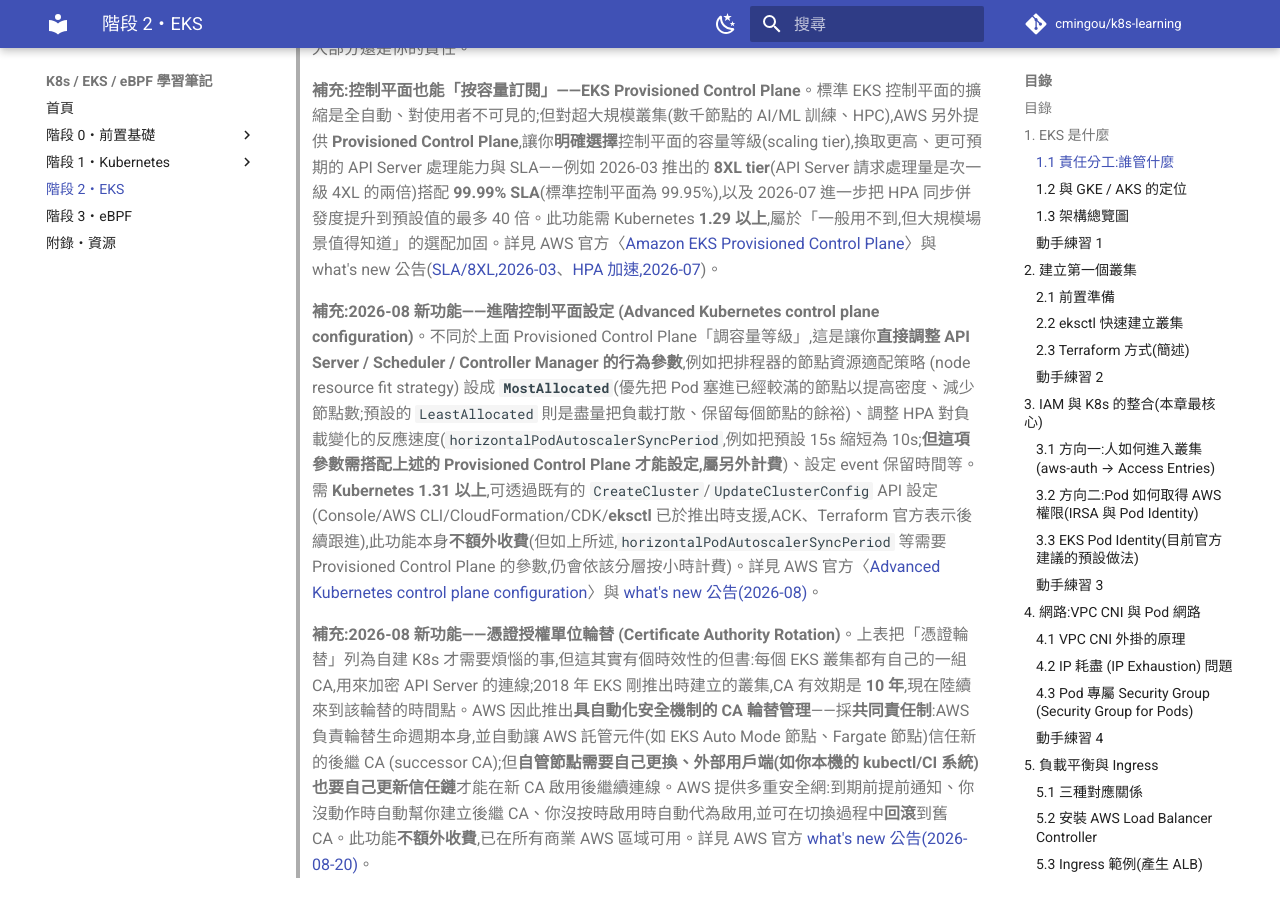
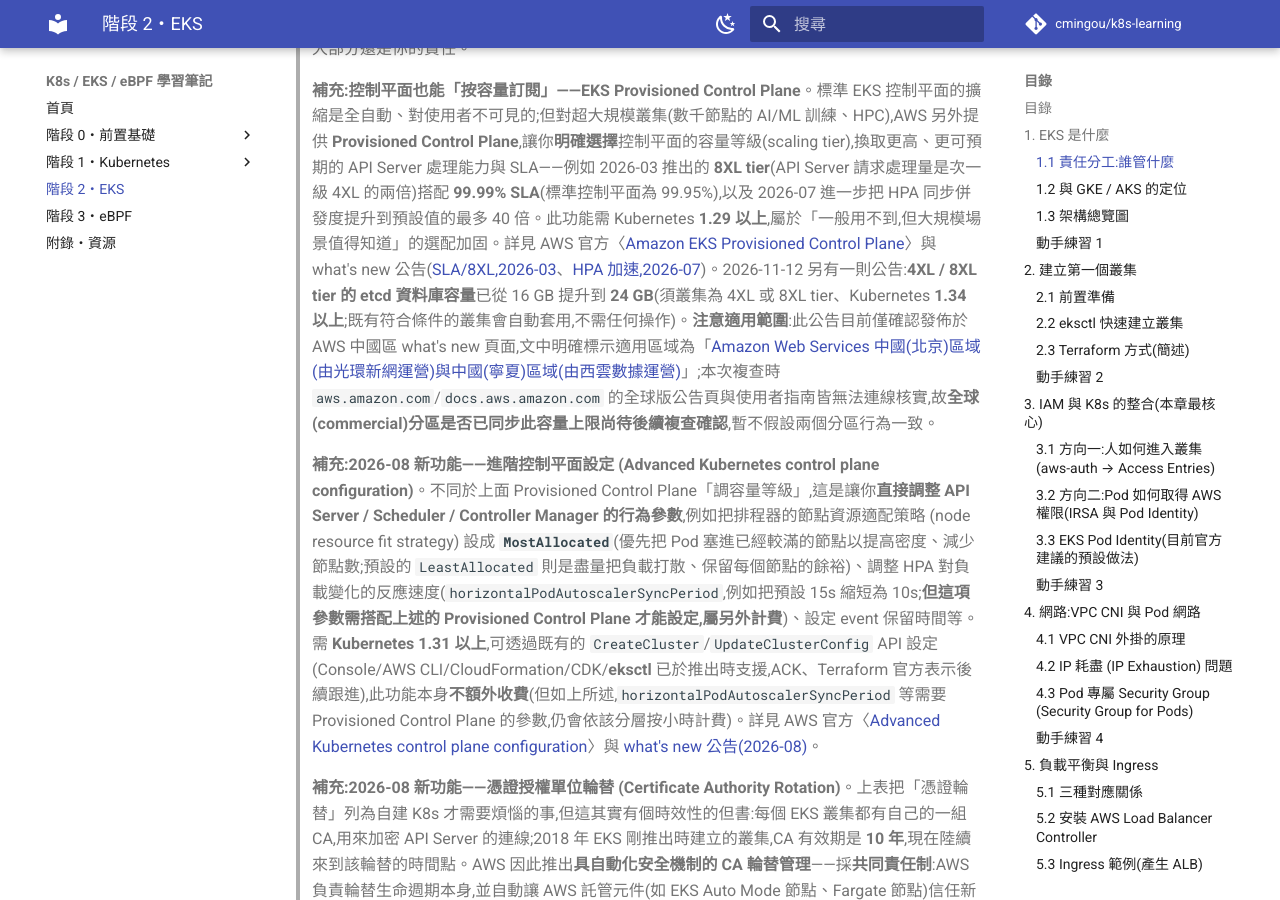
Before and after one commit to cmingou/k8s-learning, an MkDocs documentation site: the page built from docs/02-eks/README.md, in a window 1280 px wide and 900 px high, scrolled down 1586 px. Built offline with MkDocs 1.6.1 and Material for MkDocs 9.7.7, drawn with Linux system fonts in a browser that asks for light colours; comment, search, counter and statistics services are not loaded; some of the changed text lies outside the part shown.

Commit message:
Correct kube-proxy IPVS removal timeline; verify EKS Provisioned Control Plane etcd/Karpenter upgrade notes
- 03-networking-service.md: KEP-5495's actual schedule (per kubernetes.io/blog/2026/11/16/ipvs-removal) is
  feature gate default-false in v1.40 and code removal in v1.43, not v1.37 as previously stated.
- 02-eks/README.md: add Karpenter v1.15.3 EC2NodeClass empty-selector-term Action Required note
  (verified against the GitHub release). Add the AWS-announced Provisioned Control Plane 24 GB etcd
  bump, but scope it explicitly to the AWS China what's-new post that is the only source found this
  review, since aws.amazon.com/docs.aws.amazon.com could not be reached to confirm global rollout.

```diff
--- a/docs/02-eks/README.md
+++ b/docs/02-eks/README.md
@@ -41,7 +41,7 @@
 
 > 重點觀念:**EKS 不是「全託管」,是「控制平面託管」。** 資料平面 (Data Plane,也就是節點與應用) 大部分還是你的責任。
 
-> **補充:控制平面也能「按容量訂閱」——EKS Provisioned Control Plane**。標準 EKS 控制平面的擴縮是全自動、對使用者不可見的;但對超大規模叢集(數千節點的 AI/ML 訓練、HPC),AWS 另外提供 **Provisioned Control Plane**,讓你**明確選擇**控制平面的容量等級(scaling tier),換取更高、更可預期的 API Server 處理能力與 SLA——例如 2026-03 推出的 **8XL tier**(API Server 請求處理量是次一級 4XL 的兩倍)搭配 **99.99% SLA**(標準控制平面為 99.95%),以及 2026-07 進一步把 HPA 同步併發度提升到預設值的最多 40 倍。此功能需 Kubernetes **1.29 以上**,屬於「一般用不到,但大規模場景值得知道」的選配加固。詳見 AWS 官方〈[Amazon EKS Provisioned Control Plane](https://docs.aws.amazon.com/eks/latest/userguide/eks-provisioned-control-plane.html)〉與 what's new 公告([SLA/8XL,2026-03](https://aws.amazon.com/about-aws/whats-new/2026/03/amazon-eks-announces-sla-8xl-scaling-tier)、[HPA 加速,2026-07](https://aws.amazon.com/about-aws/whats-new/2026/07/amazon-eks-provisioned-control/))。
+> **補充:控制平面也能「按容量訂閱」——EKS Provisioned Control Plane**。標準 EKS 控制平面的擴縮是全自動、對使用者不可見的;但對超大規模叢集(數千節點的 AI/ML 訓練、HPC),AWS 另外提供 **Provisioned Control Plane**,讓你**明確選擇**控制平面的容量等級(scaling tier),換取更高、更可預期的 API Server 處理能力與 SLA——例如 2026-03 推出的 **8XL tier**(API Server 請求處理量是次一級 4XL 的兩倍)搭配 **99.99% SLA**(標準控制平面為 99.95%),以及 2026-07 進一步把 HPA 同步併發度提升到預設值的最多 40 倍。此功能需 Kubernetes **1.29 以上**,屬於「一般用不到,但大規模場景值得知道」的選配加固。詳見 AWS 官方〈[Amazon EKS Provisioned Control Plane](https://docs.aws.amazon.com/eks/latest/userguide/eks-provisioned-control-plane.html)〉與 what's new 公告([SLA/8XL,2026-03](https://aws.amazon.com/about-aws/whats-new/2026/03/amazon-eks-announces-sla-8xl-scaling-tier)、[HPA 加速,2026-07](https://aws.amazon.com/about-aws/whats-new/2026/07/amazon-eks-provisioned-control/))。2026-11-12 另有一則公告:**4XL / 8XL tier 的 etcd 資料庫容量**已從 16 GB 提升到 **24 GB**(須叢集為 4XL 或 8XL tier、Kubernetes **1.34 以上**;既有符合條件的叢集會自動套用,不需任何操作)。**注意適用範圍**:此公告目前僅確認發佈於 AWS 中國區 what's new 頁面,文中明確標示適用區域為「[Amazon Web Services 中國(北京)區域(由光環新網運營)與中國(寧夏)區域(由西雲數據運營)](https://www.amazonaws.cn/en/new/2026/amazon-eks-provisioned-control-plane-24-gb-etcd-database/)」;本次複查時 `aws.amazon.com`/`docs.aws.amazon.com` 的全球版公告頁與使用者指南皆無法連線核實,故**全球(commercial)分區是否已同步此容量上限尚待後續複查確認**,暫不假設兩個分區行為一致。
 
 > **補充:2026-08 新功能——進階控制平面設定 (Advanced Kubernetes control plane configuration)**。不同於上面 Provisioned Control Plane「調容量等級」,這是讓你**直接調整 API Server / Scheduler / Controller Manager 的行為參數**,例如把排程器的節點資源適配策略 (node resource fit strategy) 設成 **`MostAllocated`**(優先把 Pod 塞進已經較滿的節點以提高密度、減少節點數;預設的 `LeastAllocated` 則是盡量把負載打散、保留每個節點的餘裕)、調整 HPA 對負載變化的反應速度(`horizontalPodAutoscalerSyncPeriod`,例如把預設 15s 縮短為 10s;**但這項參數需搭配上述的 Provisioned Control Plane 才能設定,屬另外計費**)、設定 event 保留時間等。需 **Kubernetes 1.31 以上**,可透過既有的 `CreateCluster`/`UpdateClusterConfig` API 設定(Console/AWS CLI/CloudFormation/CDK/**eksctl** 已於推出時支援,ACK、Terraform 官方表示後續跟進),此功能本身**不額外收費**(但如上所述,`horizontalPodAutoscalerSyncPeriod` 等需要 Provisioned Control Plane 的參數,仍會依該分層按小時計費)。詳見 AWS 官方〈[Advanced Kubernetes control plane configuration](https://docs.aws.amazon.com/eks/latest/userguide/control-plane-configuration.html)〉與 [what's new 公告(2026-08)](https://aws.amazon.com/about-aws/whats-new/2026/08/amazon-eks-control-plane-configuration-parameters/)。
 
@@ -780,6 +780,8 @@ spec:
 > **重要:預設值已變更**。隨 **Kubernetes 1.37**([EKS 於 2026-10-13 公告支援](https://aws.amazon.com/about-aws/whats-new/2026/10/amazon-eks-distro-kubernetes-version-1-37/))上線,**新建**的 EKS Auto Mode NodePool 若**未明確指定** `consolidationPolicy`,預設值已從 `WhenEmptyOrUnderutilized` 改為 `Balanced`;內建的 `general-purpose` 與 `system` NodePool 也已改用 `Balanced`,且**無法變更**這兩個內建 NodePool 的設定。既有 NodePool、或已明確指定策略的設定不受影響。若工作負載(例如長跑的 Job、GPU/Neuron/EFA 上的模型推論)依賴舊版較積極的整併行為,建議在自管 NodePool 上**明確**設定 `consolidationPolicy: WhenEmptyOrUnderutilized`,不要依賴預設值。
 >
 > 該怎麼選?AWS 官方[最佳實踐指南](https://docs.aws.amazon.com/eks/latest/best-practices/karpenter.html)給的是「依工作負載特性」而非一律建議 Karpenter:負載忽高忽低、機型需求多樣就選 Karpenter;負載穩定單純,Node Group + CA 一樣夠用且更省心。
+>
+> **升級注意(Karpenter v1.15.3,2026-11-20 發布)**:Karpenter 現在會**忽略** `EC2NodeClass` 的 `amiSelectorTerms`/`subnetSelectorTerms`/`securityGroupSelectorTerms` 等 selector term 裡,`tags` 為空 map、或 `name`/`ssmParameter` 為空字串的設定項——升級前請先清掉這類空值設定;若一個 `EC2NodeClass` 底下**所有** selector term 都是空的,它會變成 `NotReady`(已佈建的既有節點不受影響、不會被自動替換)。詳見 [Karpenter v1.15.3 Release Notes](https://github.com/aws/karpenter-provider-aws/releases/tag/v1.15.3)(標記為 Action Required)。
 
 ### 7.3 EKS Auto Mode:讓 AWS 管理整個資料平面
 
```
Also changed, not shown: docs/01-kubernetes/03-networking-service.md (+1 -1 lines).
